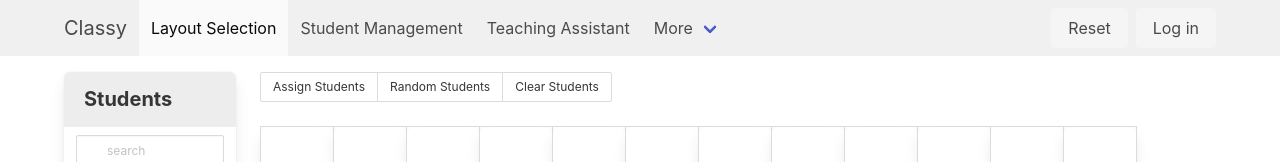
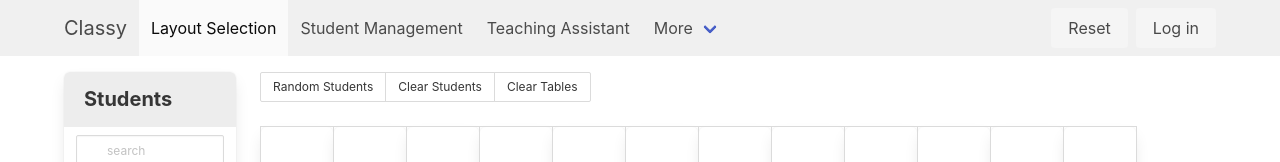
Before and after one commit to nianlu/classy, a React (Create React App) app in the folder client/: page / in a window 1280 px wide. Shown: the top 162 px of the page. Built offline with nearby package versions, Linux system fonts and the light colour scheme.

Commit message:
button for clear

```diff
--- a/client/src/container/SeatManagement.js
+++ b/client/src/container/SeatManagement.js
@@ -13,7 +13,7 @@ function SeatManagement() {
   const [search, setSearch] = React.useState('');
   const [students, setStudents] = useStateWithLocalStorage('students', []);
 
-  const [tables, setTables] = useStateWithLocalStorage('tables', Array(10).fill(Array(12).fill({hasTable: false})));
+  const [tables, setTables] = useStateWithLocalStorage('tables', Array(10).fill(Array(12).fill({hasTable: false, sit: null})));
   const onChangeTable = (i, j, table) =>
     setTables(tables.map((row, rownum) =>
       (rownum === i)?
@@ -26,6 +26,28 @@ function SeatManagement() {
         :
         row
     ));
+
+  const randomStudent = () => {
+    const availableTables = tables.map((r, i) => r.map((t, j) =>
+      (t.hasTable && t.sit === null)?
+        {i: i, j: j}
+      :
+        null
+    )).flat().filter(t => t !== null)
+    console.log(availableTables)
+
+    students.forEach(s => {
+      console.log(s)
+      const idx = Math.floor(Math.random() * Math.floor(availableTables.length))
+      console.log(availableTables.length, idx)
+      console.log(availableTables[idx].i, availableTables[idx].j, s.name)
+      tables[availableTables[idx].i][availableTables[idx].j].sit = s.name
+      console.log('done')
+      availableTables.splice(idx, 1)
+    })
+    console.log(tables)
+    setTables(tables) //do not work?!
+  }
 
   const [selected, setSelected] = React.useState(null);
 
@@ -56,10 +78,14 @@ function SeatManagement() {
         </nav>
       </div>
       <div className="column">
-        <div class="buttons has-addons">
-          <span class="button is-small">Assign Students</span>
-          <span class="button is-small">Random Students</span>
-          <span class="button is-small">Clear Students</span>
+        <div className="buttons has-addons">
+          <span className="button is-small" onClick={randomStudent}>Random Students</span>
+          <span className="button is-small" onClick={() =>
+            setTables(tables.map(r => r.map(t => Object.assign({}, t, {sit: null}))))}
+          >Clear Students</span>
+          <span className="button is-small" onClick={() =>
+            setTables(tables.map(r => r.map(t => Object.assign({}, t, {hasTable: false, sit: null}))))}
+          >Clear Tables</span>
         </div>
         <table className="table is-bordered">
           <tbody>
@@ -70,9 +96,17 @@ function SeatManagement() {
                 <td className="c-td" key={'s'+i+''+j}>
                   {t.hasTable?
                     (selected === null?
-                      <div className={t.sit? "box c-box c-used" : "box c-box c-selected"} onClick={() => onChangeTable(i, j, {hasTable: false, sit: null})}>{t.sit? t.sit : 'Table'}</div>
+                      <div className={t.sit? "box c-box c-used" : "box c-box c-selected"}
+                        onClick={() => onChangeTable(i, j, {hasTable: false, sit: null})}
+                      >
+                        {t.sit? t.sit : 'Table'}
+                      </div>
                     :
-                      <div className={t.sit? "box c-box c-used" : "box c-box c-selected"} onClick={() => onChangeTable(i, j, {sit: students.find((s) => s.id === selected).name})}>{t.sit? t.sit : 'Table'}</div>
+                      <div className={t.sit? "box c-box c-used" : "box c-box c-selected"}
+                        onClick={() => onChangeTable(i, j, {sit: students.find((s) => s.id === selected).name})}
+                      >
+                        {t.sit? t.sit : 'Table'}
+                      </div>
                     )
                   :
                     <div className="box c-box" onClick={() => onChangeTable(i, j, {hasTable: true})}></div>
```
